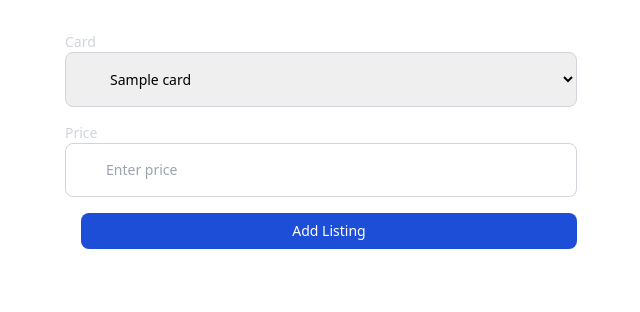
After one commit to Zoompwah/PokeTrader, a Django app: template market/templates/add_listing.html in a window 1280 px wide. The commit adds this page. Shown: the top 312 px of the page, without its empty margins (319-959 px from the left). Run offline with Django 4.2, Linux system fonts and the light colour scheme; the template is opened without the code that fills it: values that come from a table or form of the project are taken from there, others are empty; tables that the repository leaves empty hold one stand-in row (values such as "Sample post"); some libraries are stand-ins or nearby versions.

Commit message:
FEAT:add create listing page

```diff
--- /dev/null
+++ b/market/templates/add_listing.html
@@ -0,0 +1,29 @@
+{% extends "base.html" %}
+{% block content %}
+
+<div class="container mx-auto px-4 py-8">
+
+    <!-- Add Listing Form -->
+    <div class="flex justify-center mb-8">
+        <form class="w-full max-w-lg" method="POST" action="{% url 'create_listing' %}">
+            {% csrf_token %}
+            <div class="relative flex flex-col space-y-4">
+                <div>
+                    <label for="card" class="block text-sm font-medium text-gray-300">Card</label>
+                    <select id="card" name="card" class="block w-full p-4 pl-10 text-sm border border-gray-300 rounded-lg focus:ring-blue-500">
+                        {% for card in cards %}
+                        <option value="{{ card.id }}">{{ card.name }}</option>
+                        {% endfor %}
+                    </select>
+                </div>
+                <div>
+                    <label for="price" class="block text-sm font-medium text-gray-300">Price</label>
+                    <input type="number" id="price" name="price" class="block w-full p-4 pl-10 text-sm border border-gray-300 rounded-lg focus:ring-blue-500" placeholder="Enter price">
+                </div>
+                <button type="submit" class="ml-4 bg-blue-700 hover:bg-blue-800 text-white font-medium rounded-lg text-sm px-4 py-2 focus:ring-blue-500">Add Listing</button>
+            </div>
+        </form>
+    </div>
+</div>
+
+{% endblock %}
```
Also changed, not shown: market/templates/notifications.html (+0 -16 lines).
